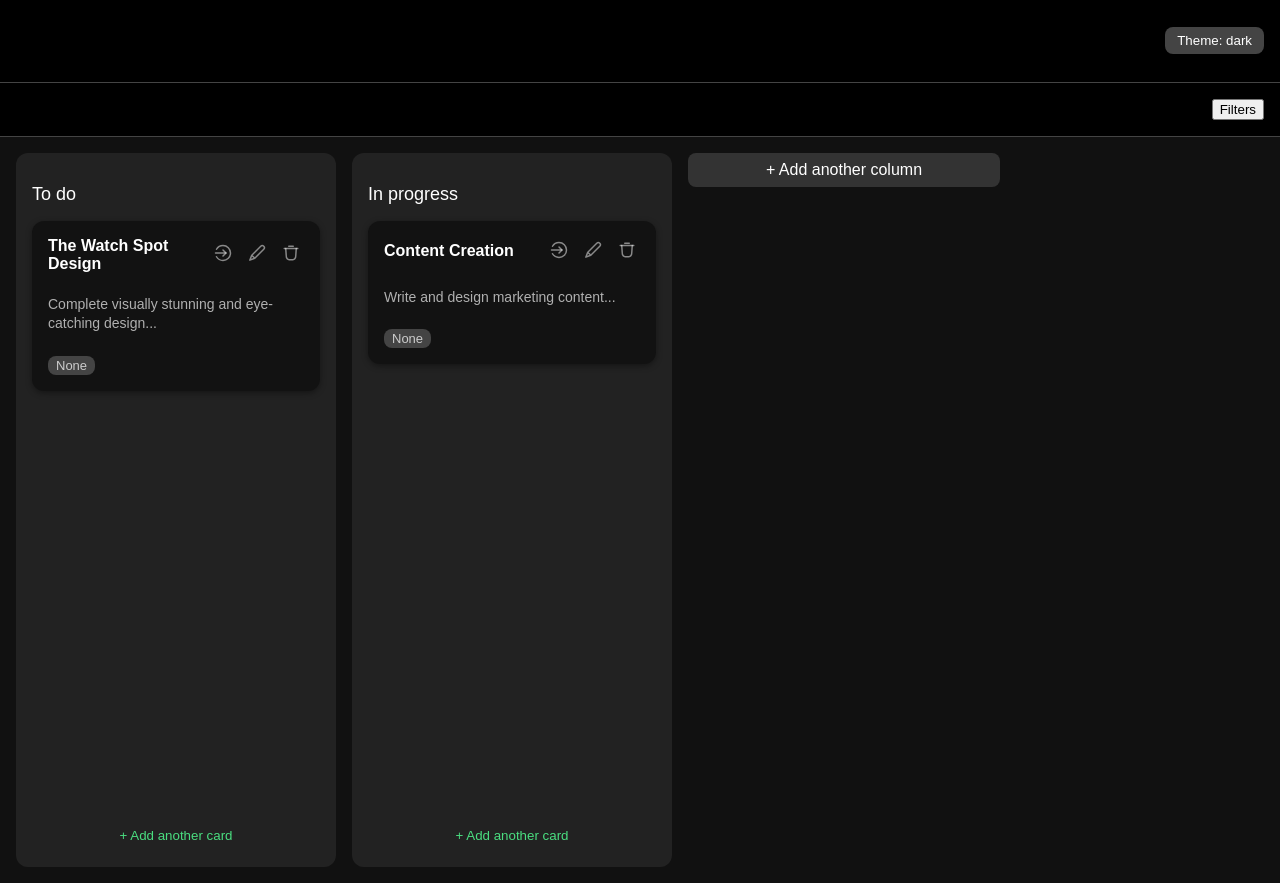
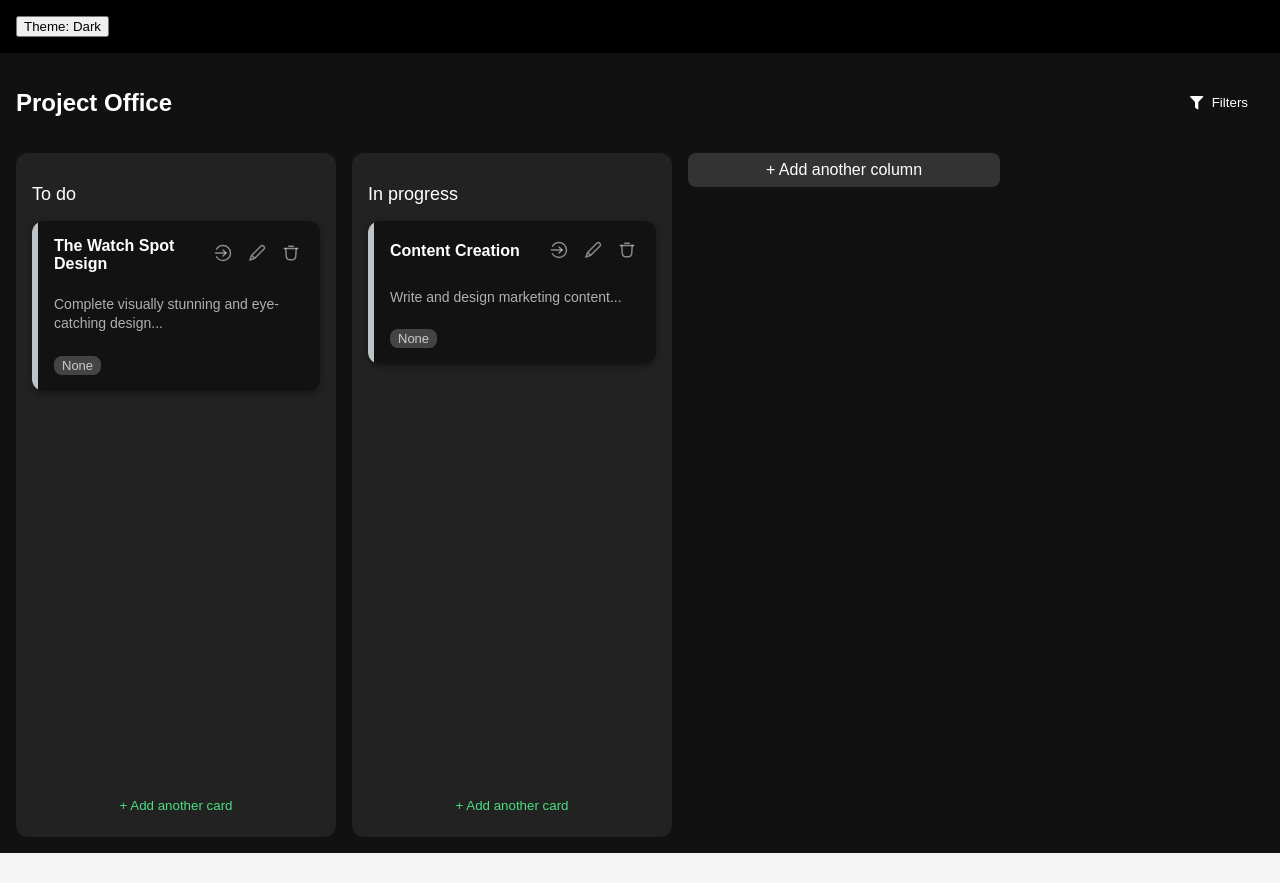
Before and after one commit to TaskHive-TaskPro/TaskPro, a React (Vite) app in the folder client/: page / in a window 1280 px wide. After the commit the page ends 853 px from the top, so only its background shows below. Built offline with nearby package versions, Linux system fonts and the light colour scheme.

Commit message:
dashboard and cards css fixed

```diff
--- a/client/src/components/cards/Card.jsx
+++ b/client/src/components/cards/Card.jsx
@@ -5,14 +5,28 @@ import ArrowIcon from "../../assets/icons/arrow.svg";
 import EditIcon from "../../assets/icons/pencil-01.svg";
 import TrashIcon from "../../assets/icons/trash-04.svg";
 
+// Priority renkleri
+const priorityColors = {
+  none: "#bdc3c7",
+  low: "#2ecc71",
+  medium: "#f1c40f",
+  high: "#e74c3c",
+};
+
 const Card = ({ card, onEdit, onDelete, onMove }) => {
   const { title, description, priority, deadline } = card;
-
   const today = new Date().toISOString().split("T")[0];
   const isDeadlineToday = deadline === today;
 
   return (
     <div className={styles.card}>
+      {/* Soldaki renkli şerit */}
+      <div
+        className={styles.priorityStripe}
+        style={{ backgroundColor: priorityColors[priority] }}
+      ></div>
+
+      <div className={styles.cardContent}>
         <div className={styles["card-header"]}>
           <h3>{title}</h3>
           <div className={styles["card-actions"]}>
@@ -24,10 +38,7 @@ const Card = ({ card, onEdit, onDelete, onMove }) => {
             <button className={styles["icon-btn"]} onClick={onMove}>
               <img src={ArrowIcon} alt="Move" />
             </button>
-          <button
-            className={styles["icon-btn"]}
-            onClick={() => onEdit(card)}
-          >
+            <button className={styles["icon-btn"]} onClick={() => onEdit(card)}>
               <img src={EditIcon} alt="Edit" />
             </button>
             <button
@@ -42,12 +53,15 @@ const Card = ({ card, onEdit, onDelete, onMove }) => {
         <p className={styles["card-description"]}>{description}</p>
 
         <div className={styles["card-footer"]}>
+          <div className={styles["priority-deadline"]}>
             <span className={`${styles.priority} ${styles[priority]}`}>
               {priority}
             </span>
             <span className={styles.deadline}>{deadline}</span>
           </div>
         </div>
+      </div>
+    </div>
   );
 };
 
--- a/client/src/components/cards/cards.module.css
+++ b/client/src/components/cards/cards.module.css
@@ -1,13 +1,26 @@
 .card {
-  background-color:rgba(18, 18, 18, 1);
+  background-color: rgba(18, 18, 18, 1);
   color: #ffffff;
   border-radius: 12px;
   box-shadow: 0 2px 6px rgba(0, 0, 0, 0.4);
-  padding: 16px;
+  padding: 0; /* paddingi cardContent’e taşıyoruz */
   margin-bottom: 12px;
+  display: flex;
+  flex-direction: row; /* solda şerit için row */
+  overflow: hidden;
+}
+
+.priorityStripe {
+  width: 6px; /* şerit kalınlığı */
+  background-color: grey; /* default renk */
+}
+
+.cardContent {
+  flex: 1;
   display: flex;
   flex-direction: column;
   gap: 8px;
+  padding: 16px; /* eski card paddingi buraya taşındı */
 }
 
 .card-header {
@@ -84,3 +97,9 @@
 .deadline {
   color: #bbb;
 }
+/* Card footer içindeki priority ve deadline'ı yan yana göstermek için */
+.priority-deadline {
+  display: flex;
+  align-items: center;
+  gap: 8px;
+}
--- a/client/src/components/dashboard/Column.jsx
+++ b/client/src/components/dashboard/Column.jsx
@@ -1,9 +1,17 @@
 import React, { useState } from "react";
 import Styles from "./dashboard.module.css";
-import Card from "../cards/Card"; // Card bileşenini import et
-import EditCardModal from "../cards/EditCardModal"; // Düzenleme modalı
+import Card from "../cards/Card";
+import EditCardModal from "../cards/EditCardModal";
 
-// AddCardModal
+// Priority renkleri
+const priorityColors = {
+  none: "#bdc3c7",
+  low: "#2ecc71",
+  medium: "#f1c40f",
+  high: "#e74c3c",
+};
+
+// ---------------- AddCardModal ----------------
 const AddCardModal = ({ onAdd, onClose, selectedPriority }) => {
   const [title, setTitle] = useState("");
   const [description, setDescription] = useState("");
@@ -12,7 +20,14 @@ const AddCardModal = ({ onAdd, onClose, selectedPriority }) => {
   const handleSubmit = (e) => {
     e.preventDefault();
     if (title && description) {
-      onAdd({ id: Date.now().toString(), title, description, priority });
+      const today = new Date().toISOString().split("T")[0]; // bugünün tarihi
+      onAdd({
+        id: Date.now().toString(),
+        title,
+        description,
+        priority,
+        deadline: today,
+      });
       onClose();
     }
   };
@@ -39,11 +54,20 @@ const AddCardModal = ({ onAdd, onClose, selectedPriority }) => {
           className={Styles.modalInput}
           value={priority}
           onChange={(e) => setPriority(e.target.value)}
+          style={{ color: priorityColors[priority] }}
         >
-          <option value="none">Without priority</option>
-          <option value="low">Low</option>
-          <option value="medium">Medium</option>
-          <option value="high">High</option>
+          <option value="none" style={{ color: priorityColors.none }}>
+            Without priority
+          </option>
+          <option value="low" style={{ color: priorityColors.low }}>
+            Low
+          </option>
+          <option value="medium" style={{ color: priorityColors.medium }}>
+            Medium
+          </option>
+          <option value="high" style={{ color: priorityColors.high }}>
+            High
+          </option>
         </select>
         <div className={Styles.modalActions}>
           <button type="button" onClick={onClose} className={Styles.btnCancel}>
@@ -58,9 +82,17 @@ const AddCardModal = ({ onAdd, onClose, selectedPriority }) => {
   );
 };
 
-const Column = ({ column, onAddCard,onUpdateCard,onDeleteCard,onMoveCard, selectedPriority }) => {
+// ---------------- Column ----------------
+const Column = ({
+  column,
+  onAddCard,
+  onUpdateCard,
+  onDeleteCard,
+  onMoveCard,
+  selectedPriority,
+}) => {
   const [showModal, setShowModal] = useState(false);
-  const [editCard, setEditCard] = useState(null); // Düzenlenecek kart
+  const [editCard, setEditCard] = useState(null);
 
   return (
     <div className={Styles.columnContainer}>
@@ -71,14 +103,9 @@ const Column = ({ column, onAddCard,onUpdateCard,onDeleteCard,onMoveCard, select
           <Card
             key={card.id}
             card={card}
-
-            onEdit={(c) => setEditCard(c)} // Düzenleme modalını aç
-            onDelete={(id) => onDeleteCard && onDeleteCard(column.id, id)} // Silme fonksiyonu, opsiyonel
-
-            onMove={() => onMoveCard && onMoveCard(column.id, card.id)} // Taşıma fonksiyonu, opsiyonel
-
-
-
+            onEdit={() => setEditCard(card)}
+            onDelete={() => onDeleteCard && onDeleteCard(column.id, card.id)}
+            onMove={() => onMoveCard && onMoveCard(column.id, card.id)}
           />
         ))}
       </div>
--- a/client/src/components/dashboard/HeaderDashboard.jsx
+++ b/client/src/components/dashboard/HeaderDashboard.jsx
@@ -1,5 +1,7 @@
+// HeaderDashboard.jsx
 import React, { useState, useEffect } from "react";
 import Styles from "./dashboard.module.css";
+import themes from "./dashboardCss/theme.css";
 
 // ---------------- Header ----------------
 const HeaderDashboard = ({ title, user, onSelectPriority }) => {
@@ -9,7 +11,9 @@ const HeaderDashboard = ({ title, user, onSelectPriority }) => {
 
   // Body class güncelle
   useEffect(() => {
-    document.body.classList.remove(...themes.map((t) => `theme-${t}`));
+    // Önce tüm tema classlarını temizle
+    themes.forEach((t) => document.body.classList.remove(`theme-${t}`));
+    // Yeni temayı ekle
     document.body.classList.add(`theme-${currentTheme}`);
   }, [currentTheme]);
 
@@ -22,12 +26,11 @@ const HeaderDashboard = ({ title, user, onSelectPriority }) => {
   return (
     <>
       <header className={Styles.headerDashboard}>
-        <h1 className={Styles.headerTitle}>{title}</h1>
-
         <div className={Styles.headerRight}>
           {/* Tema butonu */}
           <button className={Styles.btnTheme} onClick={handleChangeTheme}>
-            Theme: {currentTheme}
+            Theme:{" "}
+            {currentTheme.charAt(0).toUpperCase() + currentTheme.slice(1)}
           </button>
 
           {/* Kullanıcı bilgisi */}
--- a/client/src/components/dashboard/MainDashboard.jsx
+++ b/client/src/components/dashboard/MainDashboard.jsx
@@ -1,22 +1,29 @@
 import React, { useState } from "react";
 import Column from "./Column";
 import Styles from "./dashboard.module.css";
-import HeaderDashboard from "./HeaderDashboard";
 import AddAnotherColumn from "./AddAnotherColumn";
+import { FaFilter } from "react-icons/fa";
 
 // Filters Modal component
-const FiltersModal = ({ onClose, onSelectPriority }) => {
+const FiltersModal = ({ onClose, onSelectPriority, selectedPriority }) => {
   const priorities = ["none", "low", "medium", "high"];
 
   return (
     <div className={Styles.modalOverlay}>
       <div className={Styles.modalContent}>
         <h3 className={Styles.modalTitle}>Select Priority</h3>
+
         <div className={Styles.colorOptions}>
           {priorities.map((p) => (
-            <button
+            <div
               key={p}
-              className={`${Styles.colorBtn} ${
+              className={`${Styles.colorOption} ${
+                selectedPriority === p ? Styles.selectedPriority : ""
+              }`}
+              onClick={() => onSelectPriority(p)}
+            >
+              <span
+                className={`${Styles.priorityDot} ${
                   p === "low"
                     ? Styles.priorityLow
                     : p === "medium"
@@ -25,14 +32,16 @@ const FiltersModal = ({ onClose, onSelectPriority }) => {
                     ? Styles.priorityHigh
                     : Styles.priorityNone
                 }`}
-              onClick={() => onSelectPriority(p)}
-            >
+              ></span>
+              <span className={Styles.priorityLabel}>
                 {p === "none"
                   ? "Without"
                   : p.charAt(0).toUpperCase() + p.slice(1)}
-            </button>
+              </span>
+            </div>
           ))}
         </div>
+
         <button onClick={onClose} className={Styles.btnCloseModal}>
           Close
         </button>
@@ -73,9 +82,7 @@ const MainDashboard = () => {
   const [showAddColumn, setShowAddColumn] = useState(false);
   const [showFilters, setShowFilters] = useState(false);
 
-  const addColumn = (newCol) => {
-    setColumns([...columns, newCol]);
-  };
+  const addColumn = (newCol) => setColumns([...columns, newCol]);
 
   const addCard = (columnId, card) => {
     setColumns(
@@ -84,7 +91,7 @@ const MainDashboard = () => {
       )
     );
   };
-  // Kartı güncelleme
+
   const updateCard = (columnId, updatedCard) => {
     setColumns(
       columns.map((col) =>
@@ -100,7 +107,6 @@ const updateCard = (columnId, updatedCard) => {
     );
   };
 
-// Kartı silme
   const deleteCard = (columnId, cardId) => {
     setColumns(
       columns.map((col) =>
@@ -110,28 +116,22 @@ const deleteCard = (columnId, cardId) => {
       )
     );
   };
+
   const moveCard = (columnId, cardId) => {
     setColumns((prevColumns) => {
       const currentIndex = prevColumns.findIndex((col) => col.id === columnId);
+      if (currentIndex === prevColumns.length - 1) return prevColumns;
 
-    // Eğer zaten son kolondaysa -> hiçbir şey yapma
-    if (currentIndex === prevColumns.length - 1) {
-      return prevColumns;
-    }
-
-    // Taşınacak kartı bul
       const currentCol = prevColumns[currentIndex];
       const card = currentCol.cards.find((c) => c.id === cardId);
       if (!card) return prevColumns;
 
-    // 1) Kartı bulunduğu kolondan çıkar
       const newColumns = prevColumns.map((col, i) =>
         col.id === columnId
           ? { ...col, cards: col.cards.filter((c) => c.id !== cardId) }
           : col
       );
 
-    // 2) Kartı bir sonraki kolona ekle
       newColumns[currentIndex + 1] = {
         ...newColumns[currentIndex + 1],
         cards: [...newColumns[currentIndex + 1].cards, card],
@@ -143,12 +143,13 @@ const moveCard = (columnId, cardId) => {
 
   return (
     <div className={Styles.screensPage}>
-      {/* Filters butonu artık MainDashboard’da */}
       <div className={Styles.filtersWrapper}>
+        <h2>Project Office</h2>
         <button
           className={Styles.btnFilters}
           onClick={() => setShowFilters(true)}
         >
+          <FaFilter style={{ marginRight: "8px" }} />
           Filters
         </button>
       </div>
@@ -157,6 +158,7 @@ const moveCard = (columnId, cardId) => {
         <FiltersModal
           onClose={() => setShowFilters(false)}
           onSelectPriority={(p) => setSelectedPriority(p)}
+          selectedPriority={selectedPriority}
         />
       )}
 
@@ -165,7 +167,15 @@ const moveCard = (columnId, cardId) => {
           {columns.map((col) => (
             <Column
               key={col.id}
-              column={col}
+              column={{
+                ...col,
+                cards:
+                  selectedPriority === "none"
+                    ? col.cards
+                    : col.cards.filter(
+                        (card) => card.priority === selectedPriority
+                      ),
+              }}
               onAddCard={addCard}
               onUpdateCard={updateCard}
               onDeleteCard={deleteCard}
--- a/client/src/components/dashboard/dashboard.module.css
+++ b/client/src/components/dashboard/dashboard.module.css
@@ -9,11 +9,10 @@
 
 /* Priority colors */
 .priorityDot {
-  width: 12px;
-  height: 12px;
+  width: 20px;
+  height: 20px;
   border-radius: 50%;
   display: inline-block;
-  margin-right: 8px;
 }
 
 .priorityNone {
@@ -38,13 +37,14 @@
   justify-content: space-between;
   align-items: center;
   padding: 16px;
-  border-bottom: 1px solid #444;
   background-color: #000;
 }
 
-.headerTitle {
-  font-size: 1.25rem;
-  font-weight: 600;
+.headerRight {
+  display: flex;
+  justify-content: flex-end;
+  align-items: center;
+  gap: 12px;
 }
 
 /* MainDashboard */
@@ -116,6 +116,10 @@
   padding: 8px 12px;
 }
 
+.btnCloseModal {
+  margin-top: 12px;
+}
+
 .btnAddCard {
   color: #4ade80;
   background: none;
@@ -142,24 +146,25 @@
 /* Filters Button (MainDashboard sağ üst) */
 .filtersWrapper {
   display: flex;
-  justify-content: flex-end;
-  padding: 16px;
-  border-bottom: 1px solid #444;
-  background-color: #000; /* header ile uyumlu */
+  justify-content: space-between;
+  padding: 16px 16px 0 16px;
+  background-color: #111;
 }
 
-.btnFiltersMain {
+.btnFilters {
   padding: 8px 16px;
   border-radius: 8px;
-  background-color: #222;
+  background-color: transparent;
   color: white;
   cursor: pointer;
   border: none;
+  display: flex;
+  align-items: center;
   transition: 0.2s;
 }
 
-.btnFiltersMain:hover {
-  background-color: #444;
+.btnFilters:hover {
+  color: green;
 }
 
 /* Modals */
@@ -188,14 +193,24 @@
 }
 
 .modalInput,
-.modalTextarea {
+.modalTextarea,
+.modalSelect {
   margin-bottom: 8px;
-  padding: 8px;
+  padding: 8px 12px;
   border-radius: 6px;
   border: 1px solid #444;
   background-color: #111;
   color: white;
   width: 100%;
+  box-sizing: border-box;
+  height: 40px; /* input ve select yüksekliği eşitlendi */
+  font-size: 14px;
+}
+
+.modalTextarea {
+  min-height: 80px;
+  height: auto;
+  resize: vertical;
 }
 
 .modalActions {
@@ -224,57 +239,35 @@
   background-color: #555;
 }
 
-/* Color buttons in filters modal */
+/* Filters Modal Color Options */
 .colorOptions {
   display: flex;
-  gap: 8px;
+  flex-direction: column;
+  gap: 12px;
 }
 
-.colorBtn {
-  width: 40px;
-  height: 40px;
-  border-radius: 50%;
+.colorOption {
+  display: flex;
+  align-items: center;
+  gap: 12px;
   cursor: pointer;
+  padding: 6px;
+  border-radius: 6px;
+  transition: 0.2s;
 }
 
-/* theme colors */
-/* Varsayılan (dark) */
-body.theme-dark {
-  background-color: #1e1e1e;
-  color: #f1f1f1;
+.colorOption:hover {
+  background-color: #333;
 }
 
-/* Light */
-body.theme-light {
-  background-color: #ffffff;
-  color: #222222;
+.selectedPriority {
+  background-color: #444;
 }
 
-/* Turquoise */
-body.theme-turquoise {
-  background-color: #1abc9c;
-  color: #ffffff;
-}
-
-/* Tema butonu */
-.btnTheme {
-  padding: 6px 12px;
-  border-radius: 8px;
-  border: none;
-  cursor: pointer;
-  background-color: #444;
-  color: #fff;
-  transition: 0.3s;
-}
-
-body.theme-light .btnTheme {
-  background-color: #ddd;
-  color: #222;
-}
-
-body.theme-turquoise .btnTheme {
-  background-color: #16a085;
-  color: #fff;
+.priorityLabel {
+  color: white;
+  font-size: 1rem;
+  min-width: 60px;
 }
 
 /* Kullanıcı info */
--- /dev/null
+++ b/client/src/components/dashboard/dashboardCss/theme.css
@@ -0,0 +1,30 @@
+/* theme colors body.theme-dark {
+  background-color: #1e1e1e;
+  color: #f1f1f1;
+}
+
+body.theme-light {
+  background-color: #ffffff;
+  color: #222222;
+}
+
+body.theme-turquoise {
+  background-color: #1abc9c;
+  color: #ffffff;
+}
+
+/* Tema butonu */
+/* body.theme-dark .btnTheme {
+  background-color: #444;
+  color: #fff;
+}
+
+body.theme-light .btnTheme {
+  background-color: #ddd;
+  color: #222;
+}
+
+body.theme-turquoise .btnTheme {
+  background-color: #16a085;
+  color: #fff;
+} */
```
Also changed, not shown: client/src/components/dashboard/FiltersModal.jsx (deleted, +0 -36 lines). Lines whose indentation alone changed are shown as unchanged.
